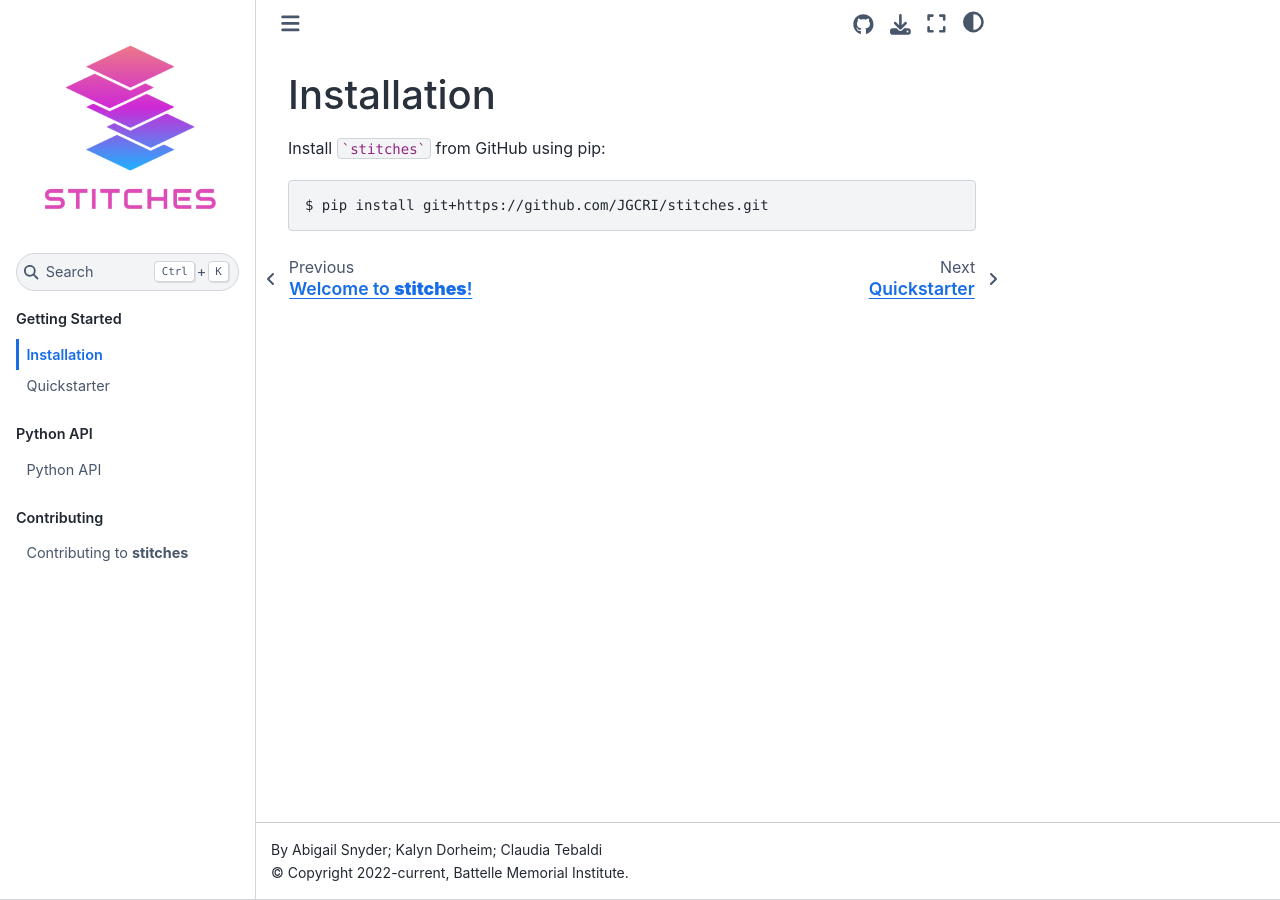
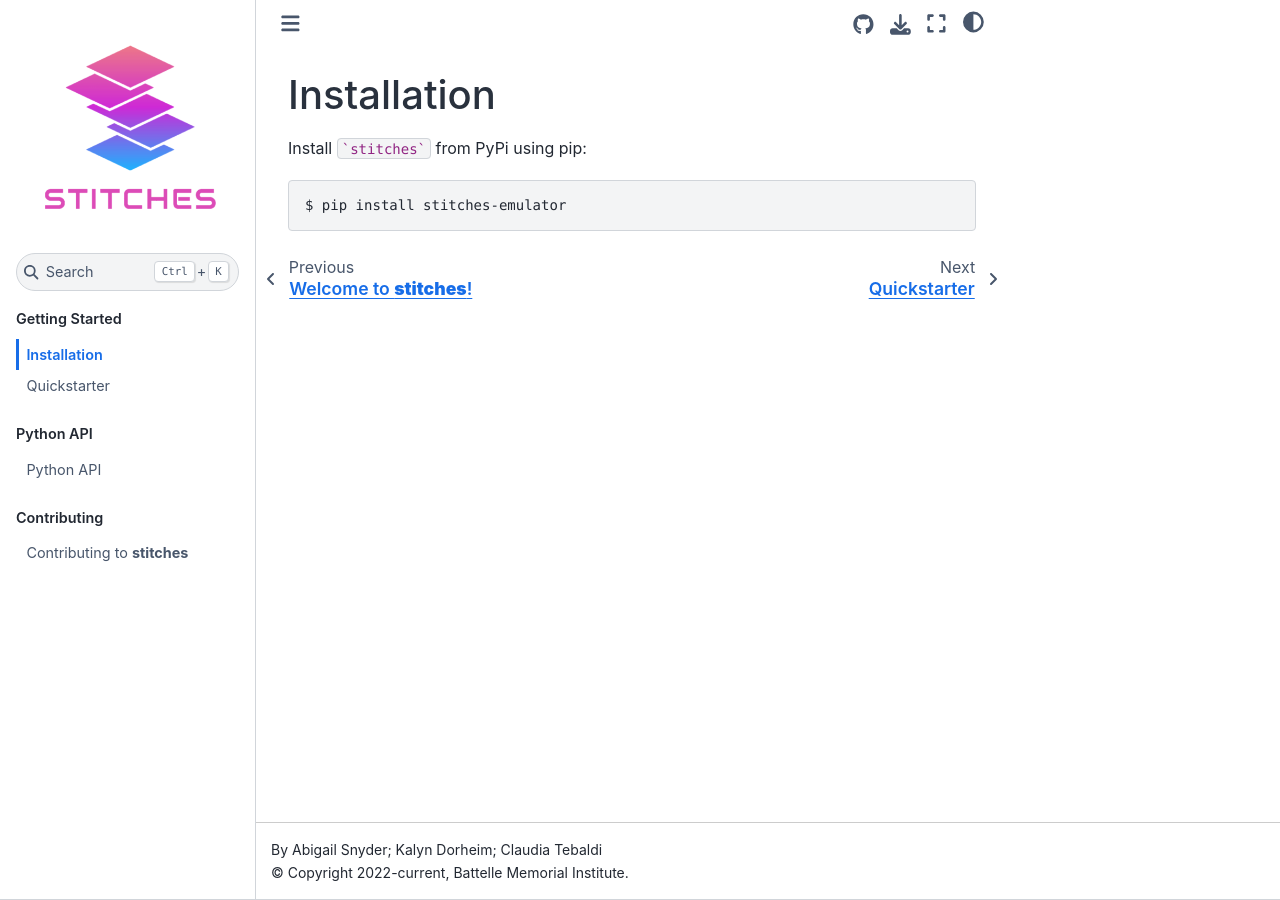
Before and after one commit to JGCRI/stitches, a Sphinx documentation site: the page built from docs/source/getting-started/installation.rst, in a window 1280 px wide. Built offline with Sphinx 7.4.7 and the Sphinx Book theme 1.1.4, drawn with Linux system fonts in a browser that asks for light colours.

````diff
--- a/docs/source/conf.py
+++ b/docs/source/conf.py
@@ -72,7 +72,6 @@
 html_theme = "sphinx_book_theme"
 
 html_theme_options = {
-    "logo_only": True,
     "repository_url": "https://github.com/JGCRI/stitches",
     "use_repository_button": True,
     "use_issues_button": True,
--- a/docs/source/getting-started/installation.rst
+++ b/docs/source/getting-started/installation.rst
@@ -1,8 +1,8 @@
 Installation
 ============
 
-Install ```stitches``` from GitHub using pip:
+Install ```stitches``` from PyPi using pip:
 
 .. code-block:: console
 
-  $ pip install git+https://github.com/JGCRI/stitches.git
+  $ pip install stitches-emulator
````
Also changed, not shown: 1 other file.
